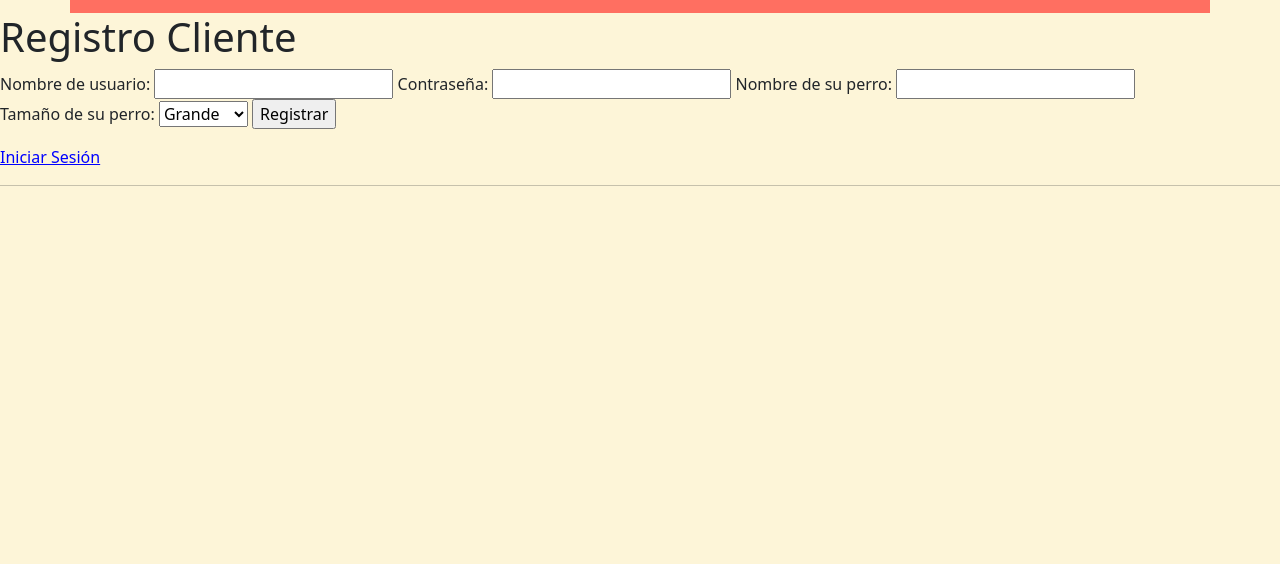
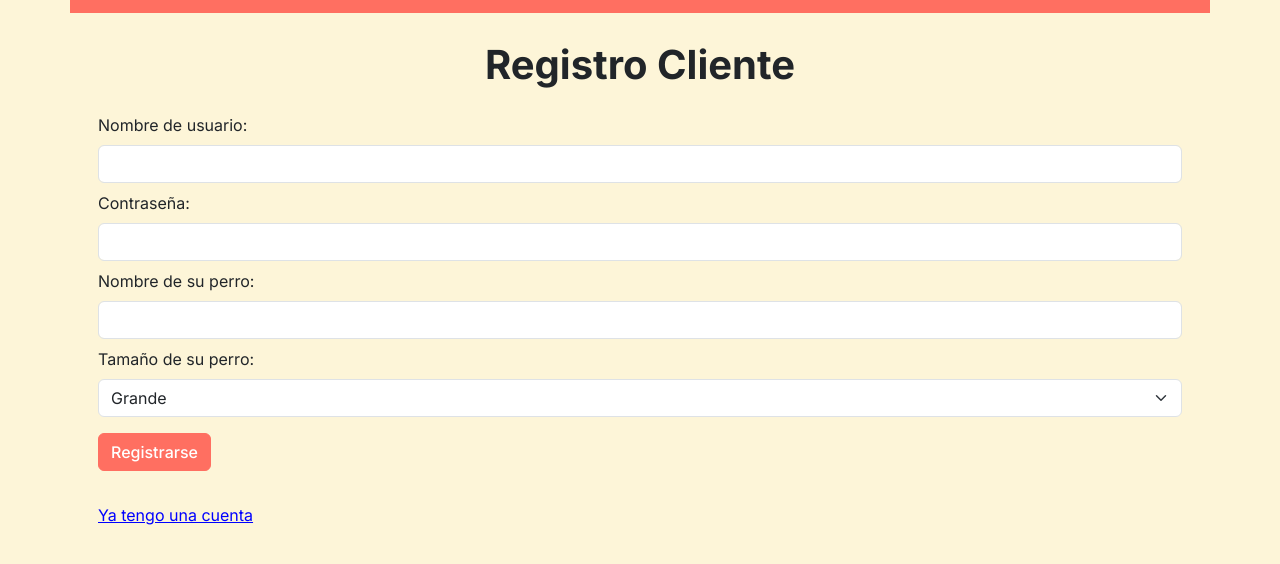
Before and after one commit to emiesposito4/ObligatorioP1, a plain HTML site: page index.html in a window 1280 px wide. Shown: the part 72-636 px from the top of the page. Drawn offline with nearby package versions, Linux system fonts and the light colour scheme.

Commit message:
Estilos sección Registro

```diff
--- a/index.html
+++ b/index.html
@@ -42,26 +42,27 @@
     </header>
 
 
-    <main>
+    <main class="container">
 
-        <section id="registro">
-            <h1>Registro Cliente</h1>
-            <label for="txtNombreUsuarioCliente">Nombre de usuario: </label>
-            <input type="text" id="txtNombreUsuarioCliente">
-            <label for="txtContraseniaCliente">Contraseña: </label>
-            <input type="text" id="txtContraseniaCliente">
-            <label for="txtNombrePerro">Nombre de su perro: </label>
-            <input type="text" id="txtNombrePerro">
-            <label for="slcTamanioPerro">Tamaño de su perro: </label>
-            <select id="slcTamanioPerro">
-                <option value="Grande">Grande</option>
-                <option value="Mediano">Mediano</option>
-                <option value="Chico">Chico</option>
-            </select>
-            <input type="button" id="btnRegistroCliente" value="Registrar">
+        <section id="registro" class="row m-1">
+            <h1 class="text-center mt-4">Registro Cliente</h1>
+            <form action="" class="mt-3">
+                <label for="txtNombreUsuarioCliente" class="form-label">Nombre de usuario:</label>
+                <input type="text" id="txtNombreUsuarioCliente" class="form-control">
+                <label for="txtContraseniaCliente" class="form-label mt-2">Contraseña:</label>
+                <input type="text" id="txtContraseniaCliente" class="form-control">
+                <label for="txtNombrePerro" class="form-label mt-2">Nombre de su perro:</label>
+                <input type="text" id="txtNombrePerro" class="form-control">
+                <label for="slcTamanioPerro" class="form-label mt-2">Tamaño de su perro: </label>
+                <select id="slcTamanioPerro" class="form-select">
+                    <option value="Grande">Grande</option>
+                    <option value="Mediano">Mediano</option>
+                    <option value="Chico">Chico</option>
+                </select>
+                <input type="button" id="btnRegistroCliente" value="Registrarse" class="btn btn-primary mt-3">
+            </form>
             <p id="pRegistro"></p>
-            <a id="aIniciarSesion">Iniciar Sesión</a>
-            <hr>
+            <a id="aIniciarSesion" class="mt-3">Ya tengo una cuenta</a>
         </section>
 
         <section id="inicioSesion">
--- a/src/css/estilo.css
+++ b/src/css/estilo.css
@@ -3,10 +3,12 @@
   --Secundario: #FFEB3B;
   --Fondo: #fdf5d8;
   --Texto: #000000;
+  --Blanco: #fff;
 }
 
 body {
   background-color: var(--Fondo);
+  font-family: "Inter";
 }
 
 /* NavBar */
@@ -17,7 +19,6 @@ header {
 
 header nav ul li a {
   color: var(--Texto) !important;
-  font-family: "Inter";
   font-weight: 800;
   padding-left: 6px;
 }
@@ -26,6 +27,14 @@ header nav ul li a:hover {
   border-left: 3px solid var(--Texto);
 }
 
+
+/* Registro */
+
+.btn-primary {
+  background-color: var(--Primario);
+  border: 1px solid var(--Primario);
+  font-weight: 500;
+}
 
 #aIniciarSesion, #aRegistrarse {
   color: blue;
@@ -37,3 +46,7 @@ header nav ul li a:hover {
 #aIniciarSesion:hover, #aRegistrarse:hover {
   color: rgb(0, 0, 149);
 }
+
+#registro h1 {
+  font-weight: 700;
+}
```
